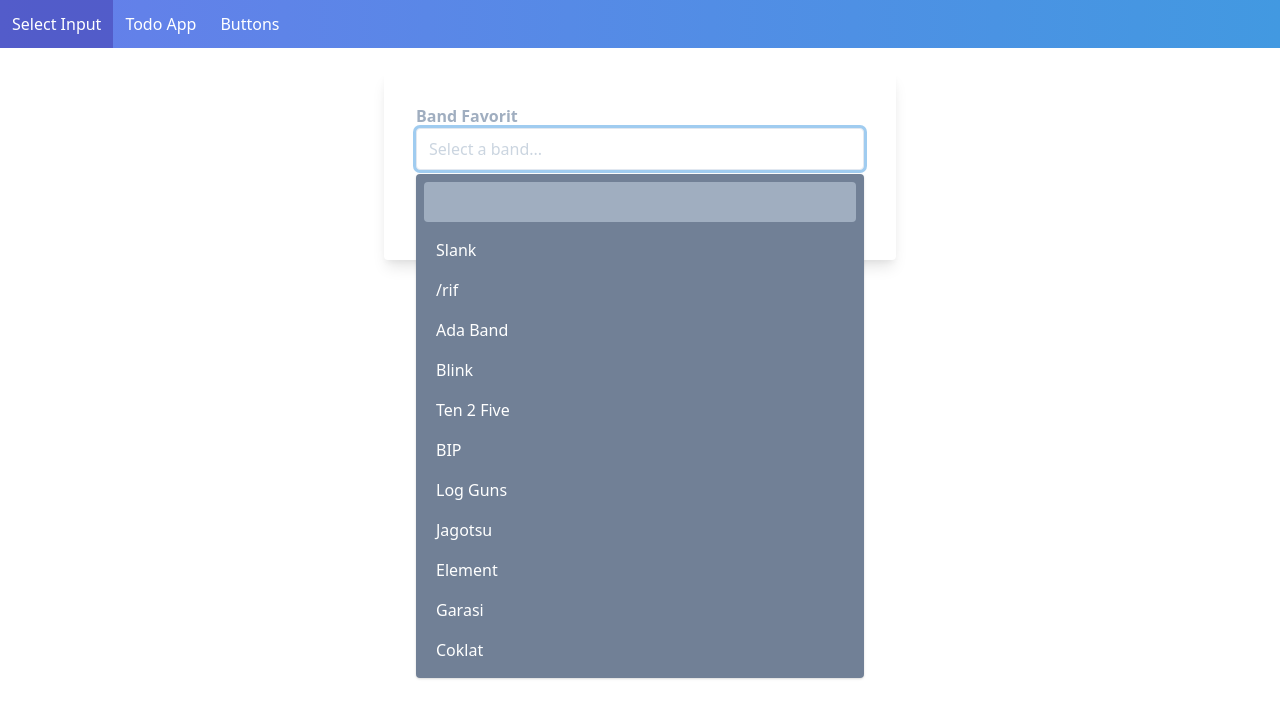
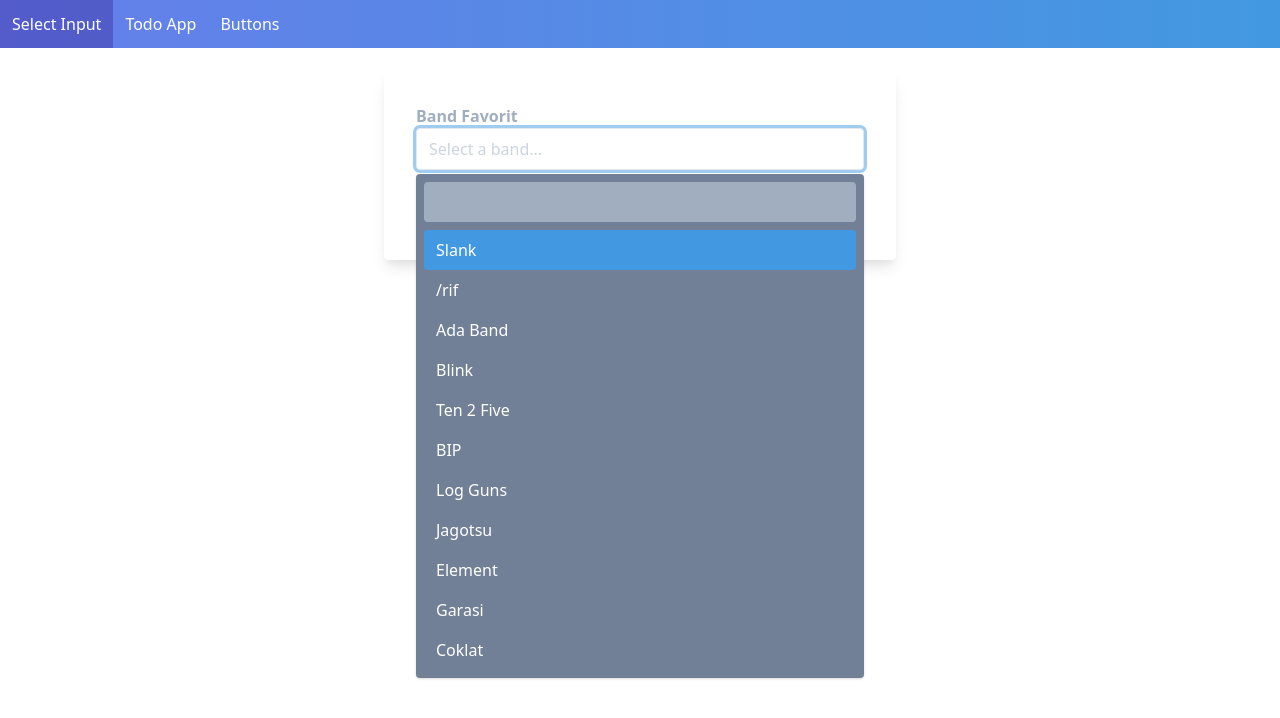
Before and after one commit to pikarin/vue3-playground, a Vue app: page / in a window 1280 px wide. Both pictures are taken after a click on the button "Select a band...". Shown: the top 718 px of the page. Built offline with nearby package versions, Linux system fonts and the light colour scheme; a web font is replaced by a local one; what @tailwindcss/ui would draw is missing.

Commit message:
add keyboard navigation to search select

```diff
--- a/src/components/InputSelectSearch.vue
+++ b/src/components/InputSelectSearch.vue
@@ -18,15 +18,22 @@
         ref="searchInput"
         v-model="search"
         class="block mb-2 w-full px-3 py-2 bg-gray-500 text-white rounded focus:outline-none"
+        @keydown.esc="close"
+        @keydown.up="highlightPrev"
+        @keydown.down="highlightNext"
+        @keydown.enter.prevent="selectHighlighted"
+        @keydown.tab.prevent
       />
       <ul
         v-if="filteredOptions.length > 0"
+        ref="options"
         class="relative overflow-y-auto max-h-56 scrolling-touch"
       >
         <li
-          v-for="option in filteredOptions"
+          v-for="(option, i) in filteredOptions"
           :key="option"
           class="px-3 py-2 text-white cursor-pointer rounded select-none hover:bg-gray-500"
+          :class="{ 'bg-blue-500': i === highlightedIndex }"
           @click="select(option)"
         >
           {{ option }}
@@ -66,7 +73,8 @@ export default {
   emits: ['update:modelValue'],
   data: () => ({
     isOpen: false,
-    search: ''
+    search: '',
+    highlightedIndex: 0,
   }),
   computed: {
     filteredOptions() {
@@ -75,18 +83,50 @@ export default {
   },
   methods: {
     open() {
+      if (this.isOpen) {
+        this.$refs.searchInput.focus()
+        return
+      }
       this.isOpen = true
       this.$nextTick(() => {
         this.$refs.searchInput.focus()
+        this.scrollToHighlighted()
       })
     },
     close() {
       this.isOpen = false
+      this.search = ''
       this.$refs.button.focus()
     },
     select(option) {
       this.$emit('update:modelValue', option)
+      this.highlightedIndex = 0
       this.close()
+    },
+    selectHighlighted() {
+      this.select(this.filteredOptions[this.highlightedIndex])
+    },
+    scrollToHighlighted() {
+      this.$refs.options.children[this.highlightedIndex].scrollIntoView({ block: 'nearest' })
+    },
+    highlight(index) {
+      this.highlightedIndex = index
+
+      if (this.highlightedIndex < 0) {
+        this.highlightedIndex = this.filteredOptions.length - 1
+      }
+
+      if (this.highlightedIndex > this.filteredOptions.length - 1) {
+        this.highlightedIndex = 0
+      }
+
+      this.scrollToHighlighted()
+    },
+    highlightNext() {
+      this.highlight(this.highlightedIndex + 1)
+    },
+    highlightPrev() {
+      this.highlight(this.highlightedIndex - 1)
     }
   }
 }
```
